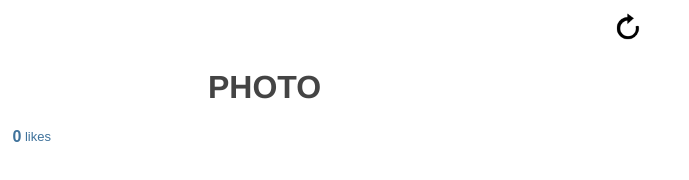
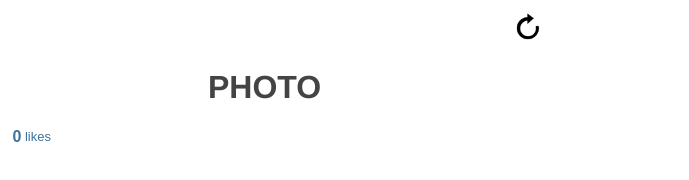
Before and after one commit to Instagrum/instagrum.github.io, a plain HTML site: page index.html in a window 1280 px wide. Shown: the full height of the page, 0-689 px from the left. Drawn offline with Linux system fonts and the light colour scheme.

Commit message:
reduced padding

```diff
--- a/style.css
+++ b/style.css
@@ -9,10 +9,12 @@
 	font-weight: bold;
 	padding-left: 200px;
 	display: inline-block;
+	vertical-align: top;
 }
 img {
 	height: 40px;
 	width: 40px;
 	display: inline-block;
-	padding-left: 400px;
+	padding-left: 300px;
+	vertical-align: top;
 }
```
